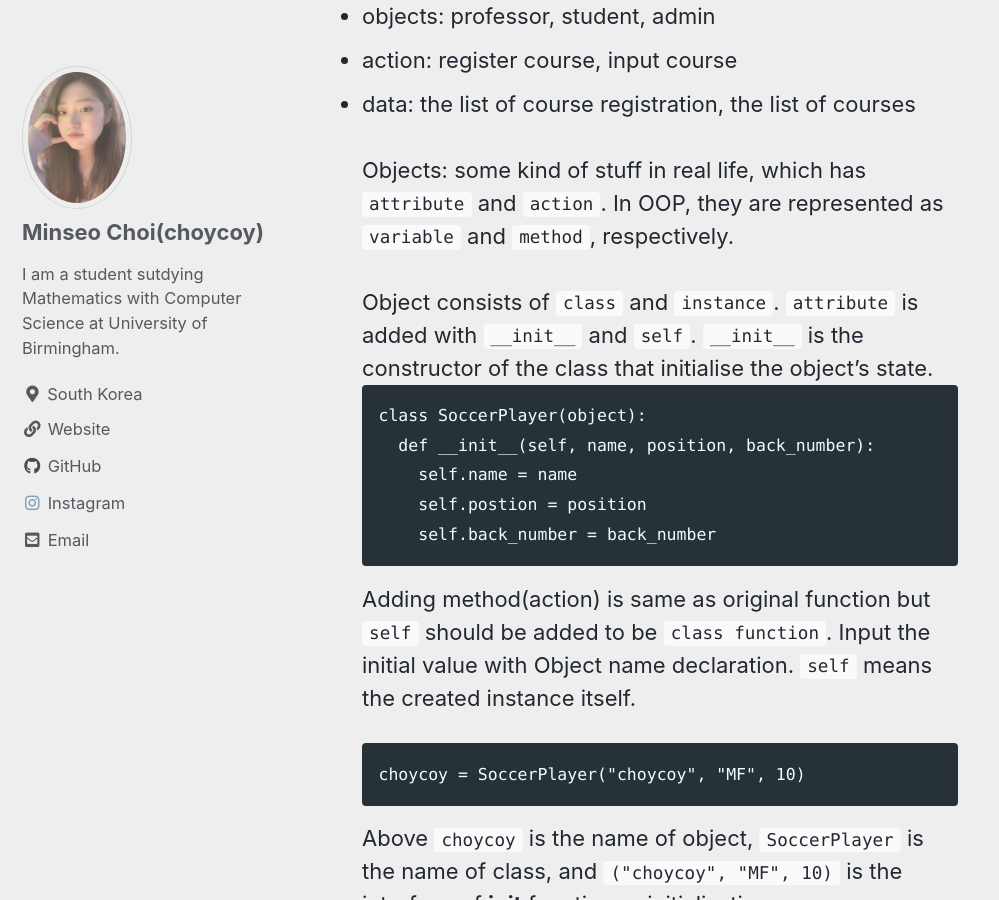
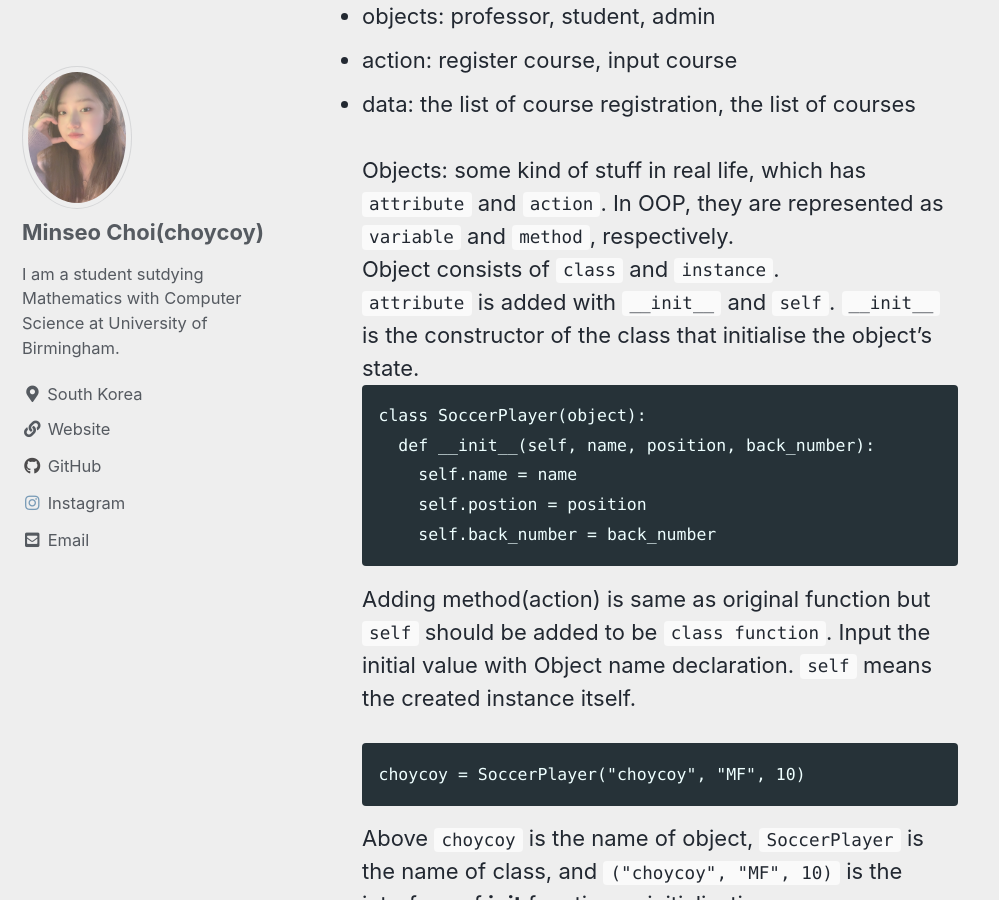
Before and after one commit to choycoy/choycoy.github.io, a Jekyll site: the page built from _posts/2023-01-10-21-nlp-n-gram-language-model.markdown, in a window 1280 px wide and 900 px high, scrolled down 486 px. Shown: the whole window, without its empty margins (0-999 px from the left). Built offline with Jekyll 4.4.1, drawn with Linux system fonts in a browser that asks for light colours; cached includes are drawn as plain includes.

````diff
--- a/_posts/2023-01-10-21-nlp-n-gram-language-model.markdown
+++ b/_posts/2023-01-10-21-nlp-n-gram-language-model.markdown
@@ -14,8 +14,8 @@ e.g. How can we create a course registration program?
 <br>
 Objects: some kind of stuff in real life, which has `attribute` and `action`. In OOP, they are represented as `variable` and `method`, respectively.
 <br>
+Object consists of `class` and `instance`.
 <br>
-Object consists of `class` and `instance`.
  `attribute` is added with `__init__` and `self`.
  `__init__` is the constructor of the class that initialise the object's state.
  ```
````
